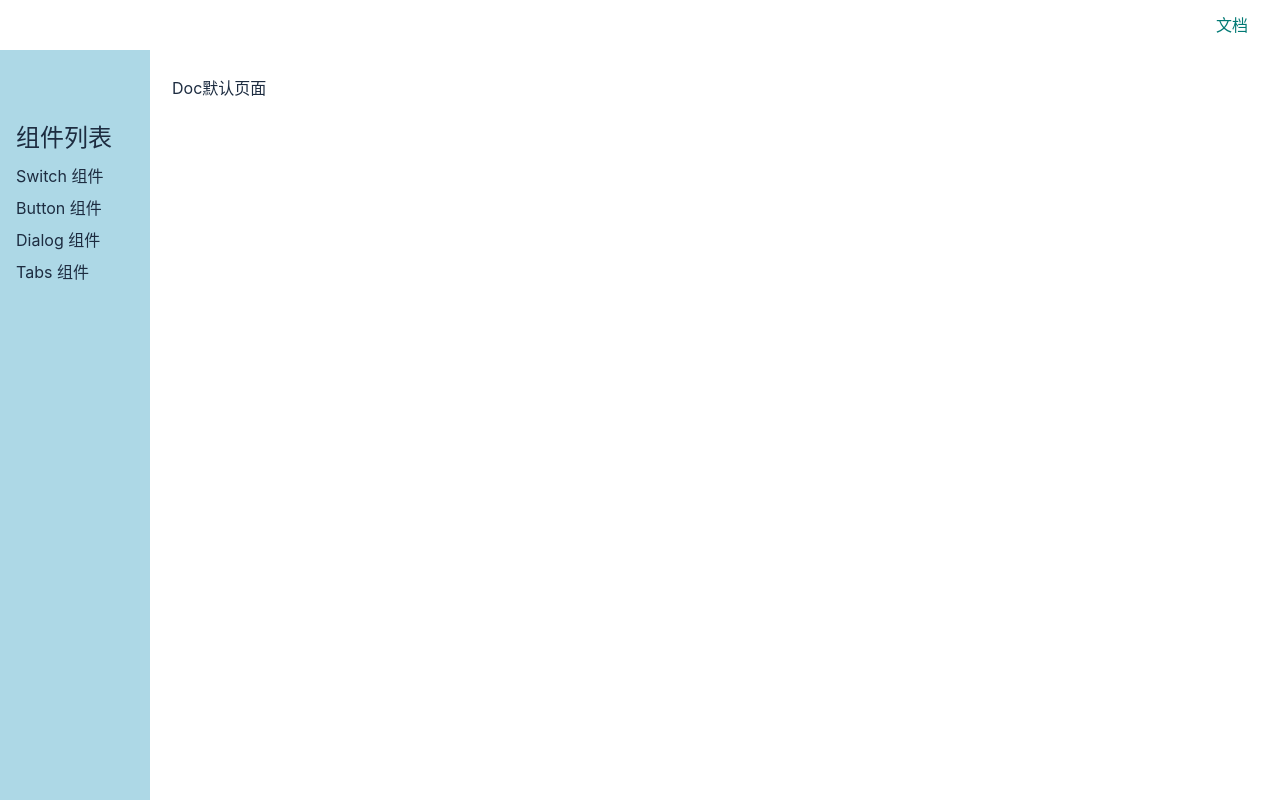
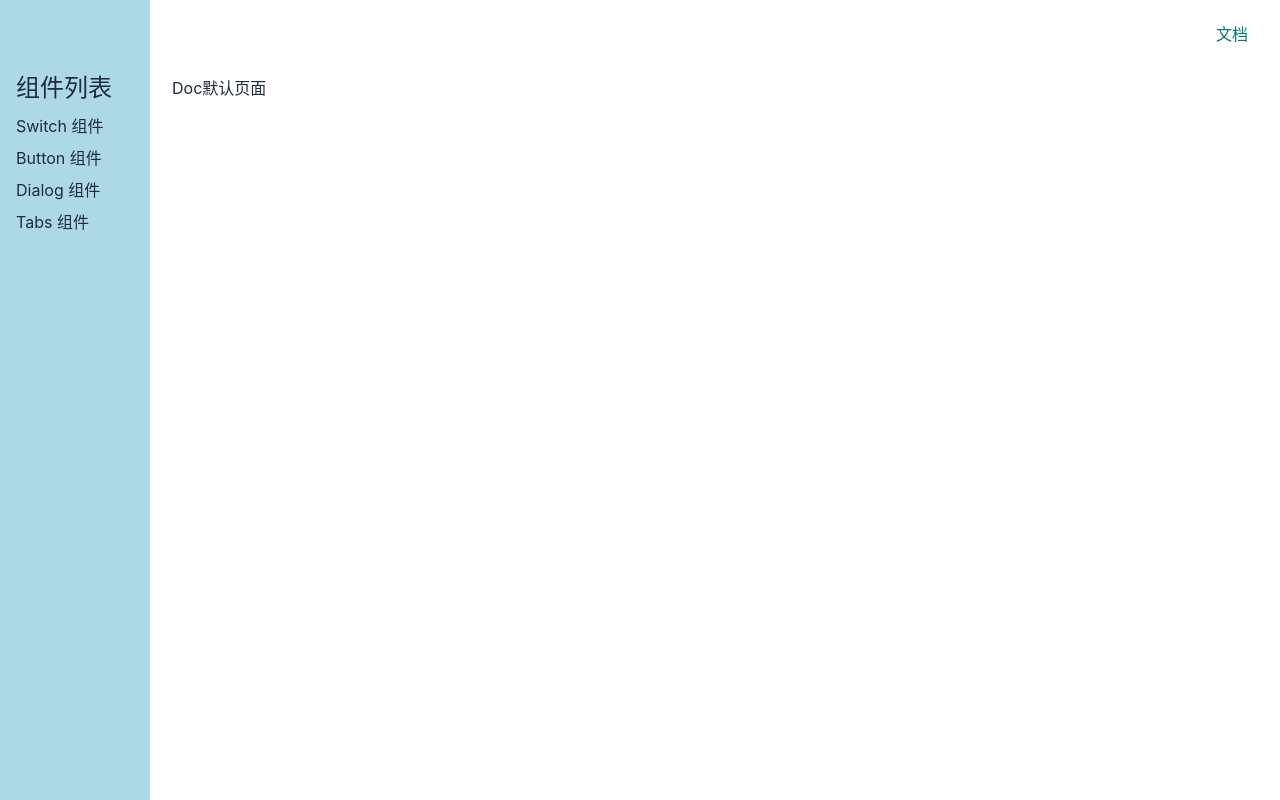
Before and after one commit to violateer/vo-ui, a Vue app: page /#/doc in a window 1280 px wide. Built offline with nearby package versions, Linux system fonts and the light colour scheme.

Commit message:
解决topnav被aside遮挡的bug

```diff
--- a/src/components/Topnav.vue
+++ b/src/components/Topnav.vue
@@ -50,9 +50,8 @@ $color: #007974;
     position: fixed;
     top: 0;
     left: 0;
-    height: 50px;
     width: 100%;
-    z-index: 10;
+    z-index: 20;
     justify-content: center;
     align-items: center;
 
--- a/src/views/Doc.vue
+++ b/src/views/Doc.vue
@@ -85,11 +85,11 @@ aside {
     width: 150px;
     padding: 16px;
     position: fixed;
-    top: 50px;
+    top: 0;
     left: 0;
     padding-top: 70px;
     height: 100%;
-    z-index: 20;
+    z-index: 10;
 
     >h2 {
         margin-bottom: 4px;
```
